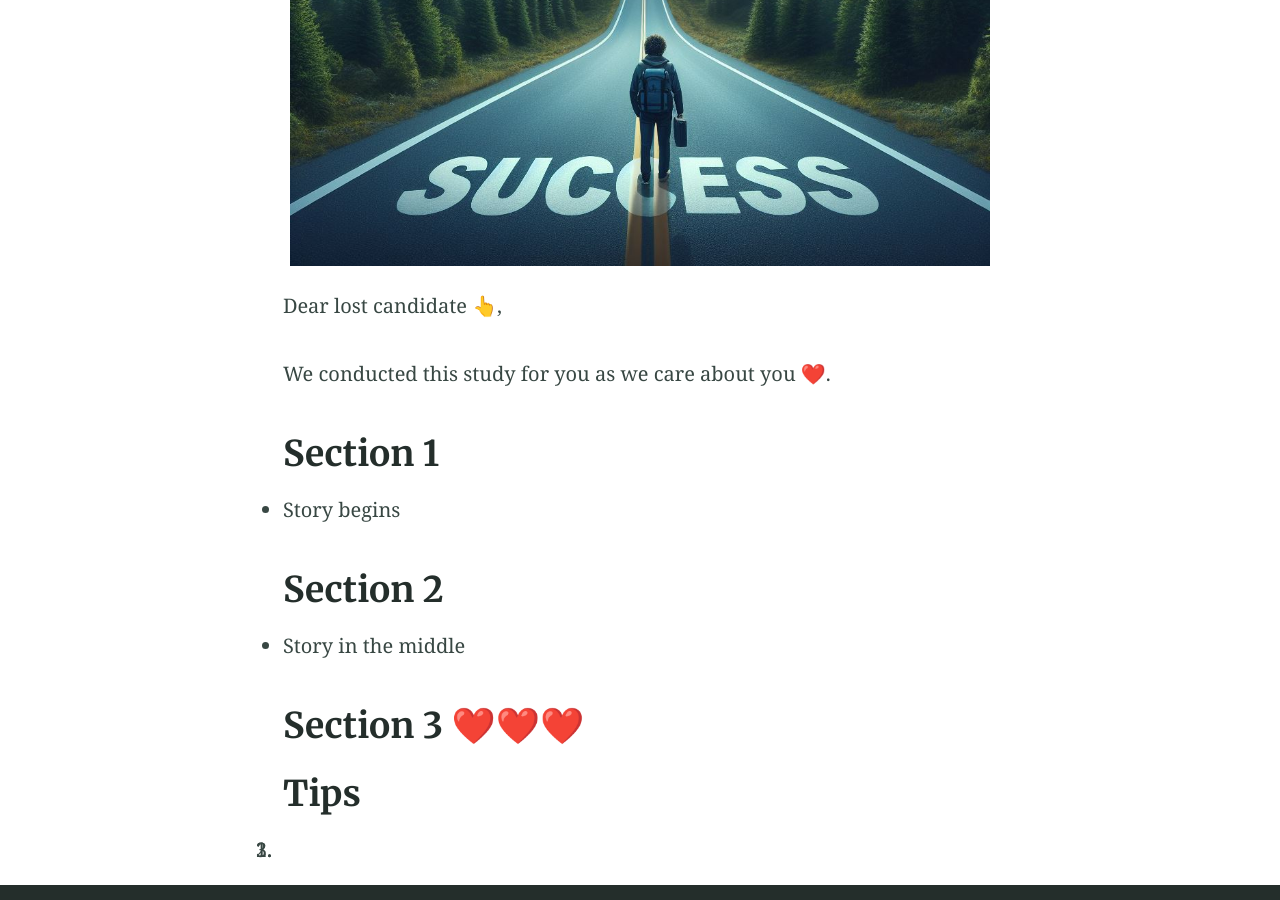
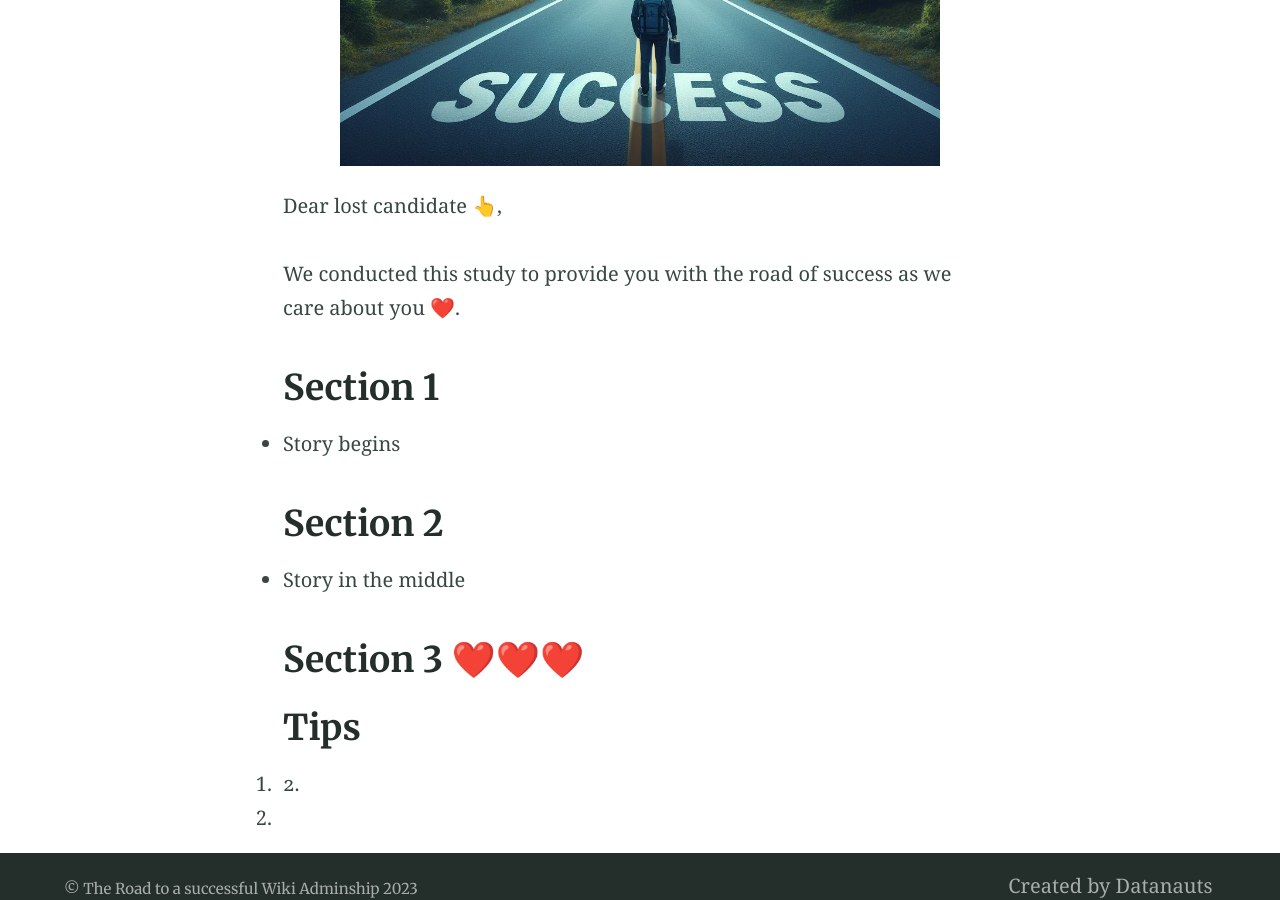
Before and after one commit to Sakasy/sakasy.github.io, a Jekyll site: the page built from index.md, in a window 1280 px wide and 900 px high, scrolled down 954 px. Built offline with Jekyll 4.4.1, drawn with Linux system fonts in a browser that asks for light colours.

Commit message:
Update index.md

```diff
--- a/index.md
+++ b/index.md
@@ -2,16 +2,16 @@
 feature_text: |
   ## The Road to Adminship!
   A Guide for Aspiring Wikipedia Administrators
-feature_image: "/image_0.jpeg"
+feature_image: "/."
 ---
 
 Here should be the introduction.
 
-{% include figure.html image="/image_success.jpg" width="700" height="500" %}
+{% include figure.html image="/image_success.jpg" width="600" height="400" %}
 
 Dear lost candidate 👆,
 
-We conducted this study for you as we care about you ❤️.
+We conducted this study to provide you with the road of success as we care about you ❤️.
 
 ## Section 1
 
@@ -30,4 +30,7 @@
 
 1.
 2.
-3.
+
+
+
+2.
```
